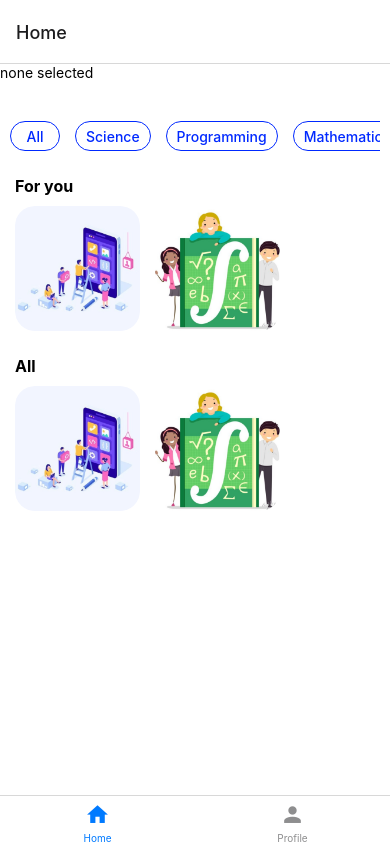
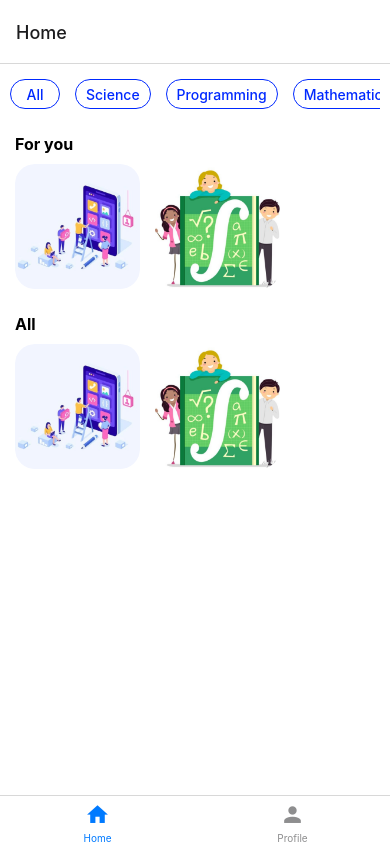
Before and after one commit to SanfetCoder/quiz-app, a React Native app: screen /Home in a window 390 px wide. Built offline with nearby package versions, Linux system fonts and the light colour scheme.

Commit message:
Able to retrieve value from <HomeProvider />

```diff
--- /dev/null
+++ b/context/HomeProvider.js
@@ -0,0 +1,24 @@
+import { createContext, useState } from "react";
+
+export const HomeContext = createContext();
+
+const HomeProvider = ({children}) => {
+  const [selectedQuiz, setSelectedQuiz] = useState("none selected")
+
+  function handleSelectQuiz(quizName){
+    setSelectedQuiz(_ => quizName)
+  }
+
+  return (
+    <HomeContext.Provider
+      value={{
+        selectedQuiz,
+        handleSelectQuiz
+      }}
+      >
+      {children }
+    </HomeContext.Provider>
+  )
+}
+
+export default HomeProvider
--- /dev/null
+++ b/context/MainScreenProvider.js
@@ -0,0 +1,3 @@
+import { createContext } from "react";
+
+export const MainScreenContext = createContext();
--- a/screens/home/Home.js
+++ b/screens/home/Home.js
@@ -1,17 +1,25 @@
 import { createStackNavigator } from '@react-navigation/stack';
 import MainScreen from "./MainScreen";
 import QuizDetail from './QuizDetail';
-import { useState } from 'react';
+import { useEffect, useState } from 'react';
+import HomeProvider from '../../context/HomeProvider';
 
 const Stack = createStackNavigator();
 
 const Home = () => {
-  const [selectedQuiz, setSelectedQuiz] = useState("none selected")
+
   return (
-    <Stack.Navigator screenOptions={{ headerShown : false}}>
-      <Stack.Screen name="Main" component={MainScreen} initialParams={{selectedQuiz}}/>
-      <Stack.Screen name="Quiz" component={QuizDetail} />
-    </Stack.Navigator>
+    <HomeProvider>
+      <Stack.Navigator screenOptions={{ headerShown : false}}>
+        <Stack.Screen
+          name="Main"
+          component={MainScreen}
+        />
+        <Stack.Screen
+        name="Quiz"
+        component={QuizDetail} />
+      </Stack.Navigator>
+    </HomeProvider>
   )
 }
 
--- a/screens/home/MainScreen.js
+++ b/screens/home/MainScreen.js
@@ -1,17 +1,22 @@
-import { useState } from "react";
-import { Text, SafeAreaView, StyleSheet, ScrollView, View, Image, Button } from "react-native";
+import { useContext, useState } from "react";
+import { Text, SafeAreaView, StyleSheet, ScrollView, View, Image, Button, TouchableOpacity } from "react-native";
 import CategoryButton from "../../components/CategoryButton";
 import { quizzes } from "../../models/quiz";
 import Section from "../../components/Section";
+import { MainScreenContext } from "../../context/MainScreenProvider";
+import { HomeContext } from "../../context/HomeProvider";
 
 const MainScreen = ({route}) => {
-  const {selectedQuiz} = route.params;
+  const {selectedQuiz, handleSelectQuiz} = useContext(HomeContext);
   const categories = ["All","Science","Programming","Mathematics"];
   const [selectedCategory, setSelectedCategory] = useState('');
 
   return (
     <SafeAreaView style={styles.container}>
-      <Text>{selectedQuiz}</Text>
+      <MainScreenContext.Provider
+        value={{
+          handleSelectQuiz
+        }}>
         <View>
           <ScrollView horizontal style={styles.categoryList} showsHorizontalScrollIndicator={false} showsVerticalScrollIndicator={false}>
             {
@@ -23,6 +28,7 @@ const MainScreen = ({route}) => {
         </View>
         <ForYouSection />
         <AllSection />
+      </MainScreenContext.Provider>
     </SafeAreaView>
   )
 }
@@ -52,8 +58,9 @@ const AllSection = () => {
 }
 
 const QuizItem = ({quiz}) => {
+  const {handleSelectQuiz} = useContext(MainScreenContext);
   return (
-    <View style={styles.quizItem}>
+    <TouchableOpacity onPress={()=>handleSelectQuiz(quiz.title)} style={styles.quizItem}>
       <Image
         style={{
           width: 125,
@@ -62,7 +69,7 @@ const QuizItem = ({quiz}) => {
         }}
         source={quiz.image}
       />
-    </View>
+    </TouchableOpacity>
   )
 }
 
```
Lines whose indentation alone changed are shown as unchanged.
